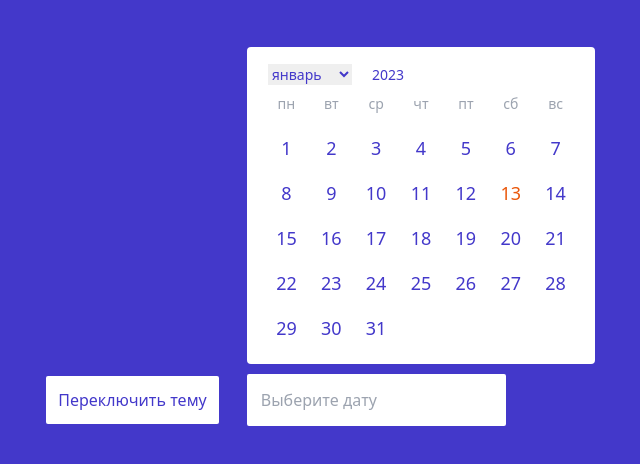
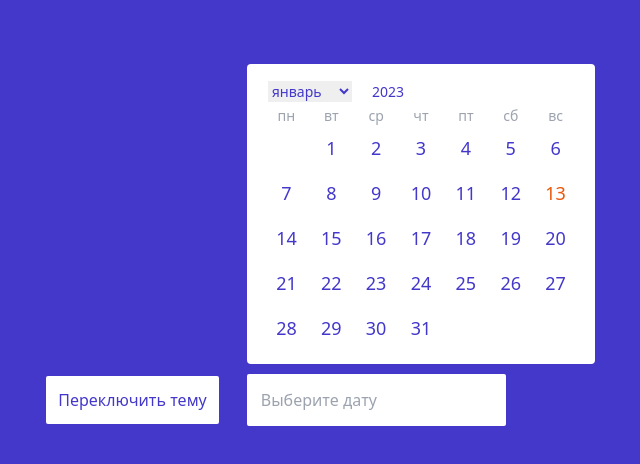
Before and after one commit to Nataliasem/lite-datepicker, a Vue app: page / in a window 1280 px wide. Shown: the top 464 px of the page, without its empty margins (364-1004 px from the left). Built offline with nearby package versions, Linux system fonts and the light colour scheme.

Commit message:
autoformatting fix

```diff
--- a/src/components/DayPicker.vue
+++ b/src/components/DayPicker.vue
@@ -1,6 +1,10 @@
 <template>
   <div class="day-picker">
+    <div class="week-day-wrapper">
       <div class="week-day" v-for="weekDay in WEEK_DAYS">{{ weekDay }}</div>
+    </div>
+
+    <div class="day-wrapper">
       <div
           v-for="day in daysInMonth"
           class="day"
@@ -9,6 +13,7 @@
           @click="selectDay(day)"
       >
         {{ day }}
+      </div>
     </div>
   </div>
 </template>
@@ -46,30 +51,35 @@ const selectDay = (day) => {
 </script>
 
 <style>
-.day-picker {
-  @apply grid grid-cols-7 grid-rows-5 gap-2;
+.day-wrapper,
+.week-day-wrapper {
+  @apply grid grid-cols-7 grid-rows-1 gap-2;
 }
 
-.day-picker .week-day {
+.week-day-wrapper .week-day {
   @apply py-1 px-2 text-gray-400;
   @apply flex justify-center items-center;
 }
 
-.day-picker .day {
+.day-wrapper .day {
   @apply text-lg;
   @apply px-2 py-1 flex justify-center items-center cursor-pointer;
   @apply border-b border-transparent rounded-sm;
 }
 
-.day-picker .day:hover {
+.day-wrapper .day:first-child {
+  grid-column-start: -7;
+}
+
+.day-wrapper .day:hover {
   @apply bg-skin-button-main-hover text-skin-inverted;
 }
 
-.day-picker .day.selected {
+.day-wrapper .day.selected {
   @apply bg-skin-button-main-active text-skin-inverted;
 }
 
-.day-picker .day.today {
+.day-wrapper .day.today {
   @apply text-skin-accent;
 }
 </style>
```
Lines whose indentation alone changed are shown as unchanged.
